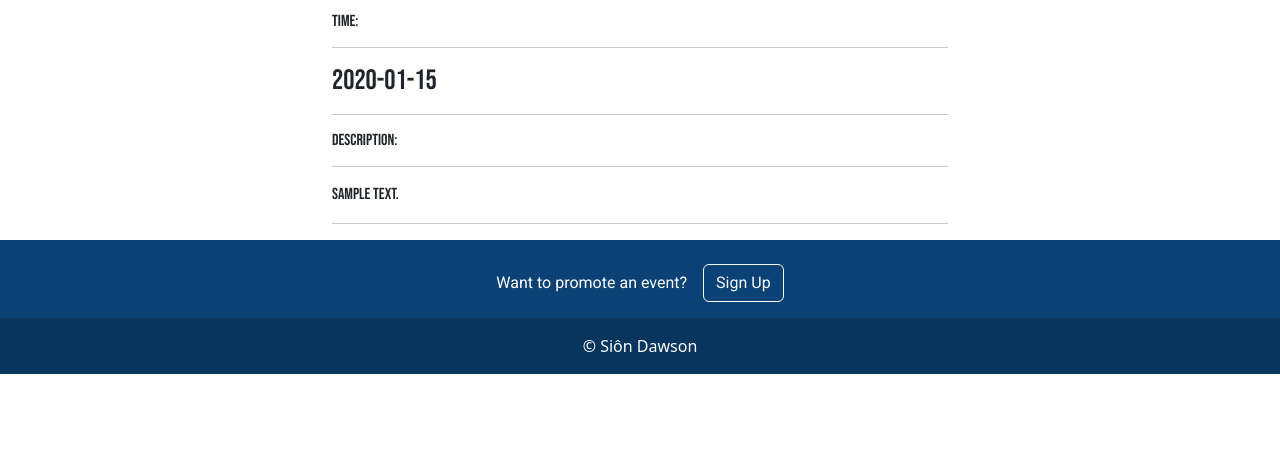
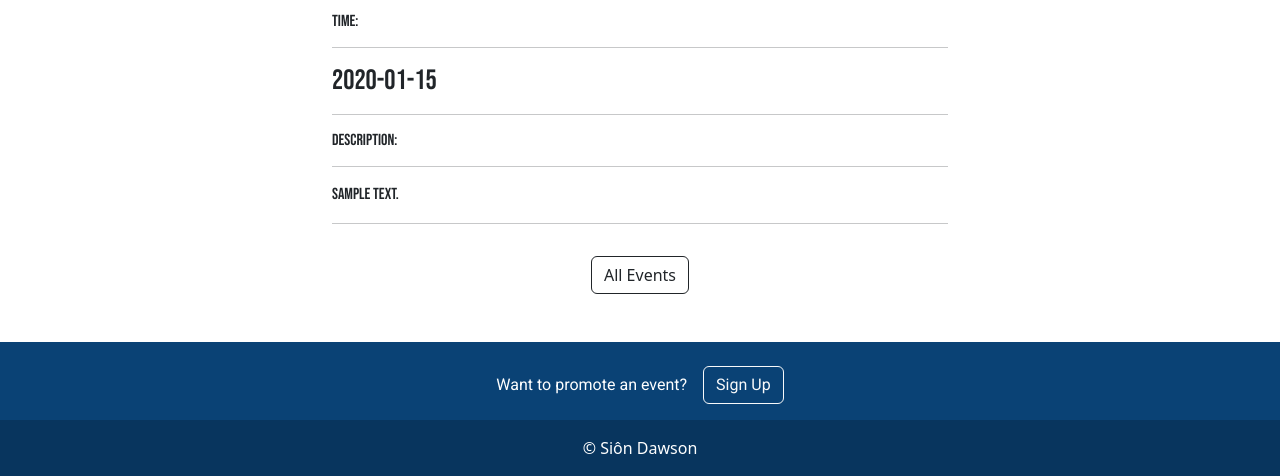
Before and after one commit to siondawson/milestone-project-3, a Flask app: page /event/1 in a window 1280 px wide. Shown: the part 671-1147 px from the top of the page. Before the commit the page ends 1045 px from the top, so only its background shows below. Run offline with Flask 3, Linux system fonts and the light colour scheme; tables that the repository leaves empty hold one stand-in row (values such as "Sample post"); some libraries are stand-ins or nearby versions.

Commit message:
add nav btn to event.html

```diff
--- a/live_music_cardiff/templates/event.html
+++ b/live_music_cardiff/templates/event.html
@@ -52,6 +52,11 @@
             <hr>
         </div>
     </div>
+    <div class="row pb-5 pt-3 text-center">
+        <div class="col">
+        <a class="btn btn-outline-dark btn-rounded" href="{{ url_for('all_events') }}">All Events</a>
+        </div>
+    </div>
 </div>
 
 {% endblock %}
```
